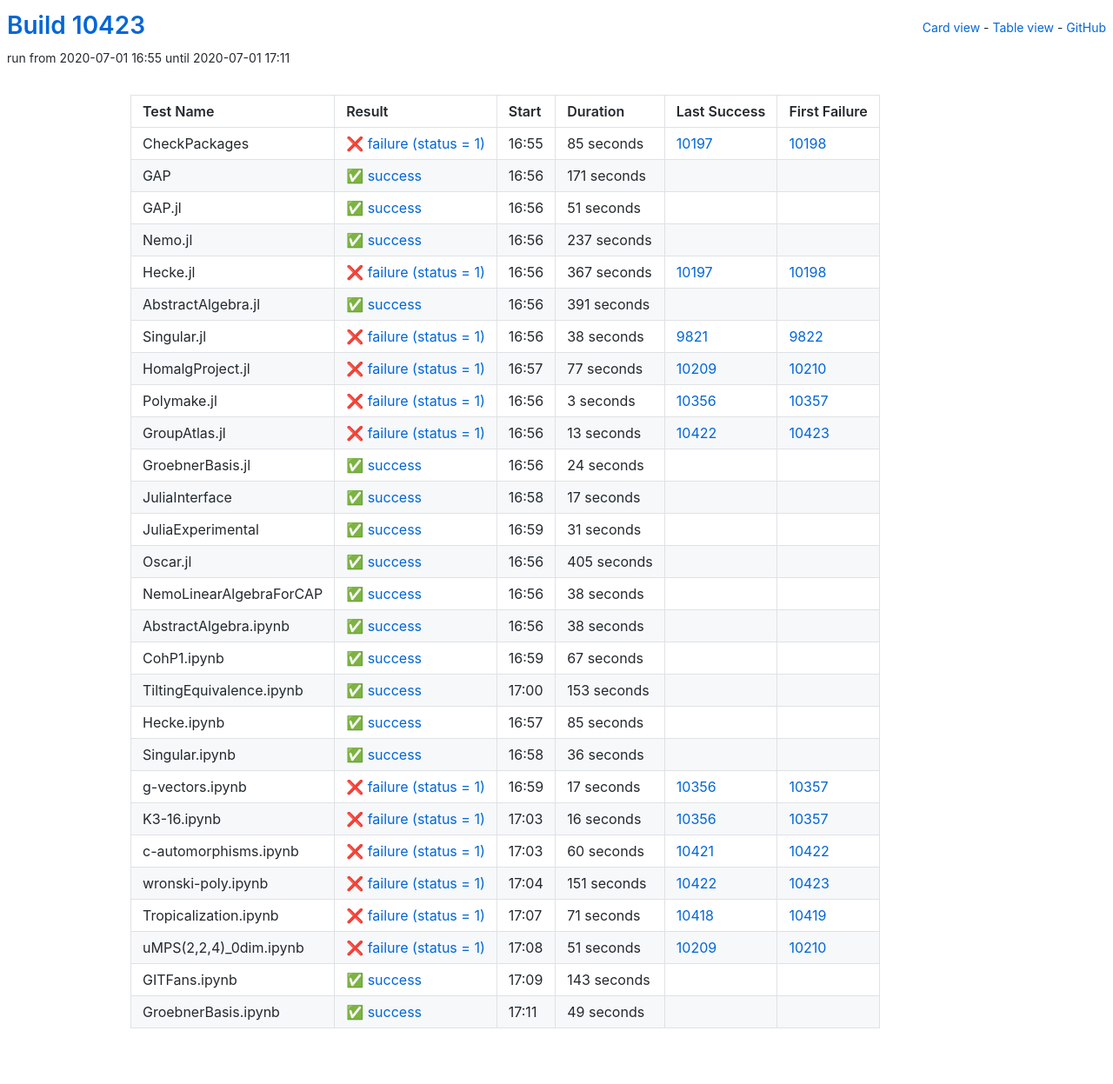
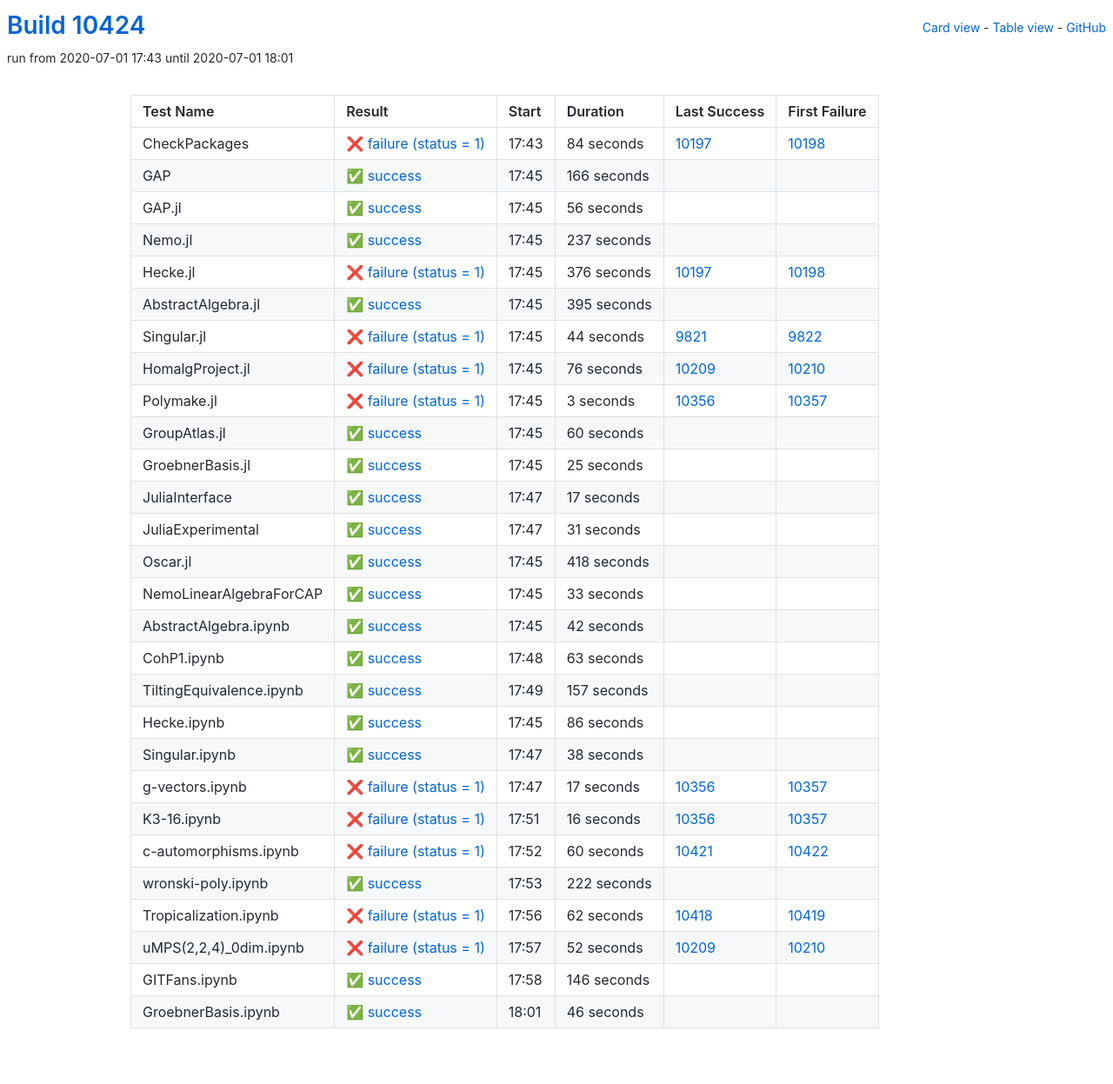
Before and after one commit to oscar-system/oscar-ci-status, a Jekyll site: the page built from table.html, in a window 1280 px wide. Shown: the whole page at 87% size. Built offline with Jekyll 4.4.1, drawn with Linux system fonts in a browser that asks for light colours.

Commit message:
Build #10424

```diff
--- a/_data/ci.yml
+++ b/_data/ci.yml
@@ -1,6 +1,6 @@
 ---
-build: 10423
-build_url: https://oscarci.mathematik.uni-kl.de/job/oscar/10423/
+build: 10424
+build_url: https://oscarci.mathematik.uni-kl.de/job/oscar/10424/
 job: oscar
 organization: oscar-system
 repo: oscar-ci-status
@@ -8,44 +8,44 @@ repourl: https://github.com/oscar-system/oscar-ci-status
 tests:
 - name: CheckPackages
   id: checkpackages
-  log: https://oscarci.mathematik.uni-kl.de/job/oscar/10423/artifact/logs/build-10423/CheckPackages.log
-  start: 2020-07-01 16:55
+  log: https://oscarci.mathematik.uni-kl.de/job/oscar/10424/artifact/logs/build-10424/CheckPackages.log
+  start: 2020-07-01 17:43
   success: false
   exitcode: 1
   status: failure
-  duration: 85
+  duration: 84
   last_success: 10197
   last_success_url: https://oscarci.mathematik.uni-kl.de/job/oscar/10197/
   first_failure: 10198
   first_failure_url: https://oscarci.mathematik.uni-kl.de/job/oscar/10198/
 - name: GAP
   id: gap
-  log: https://oscarci.mathematik.uni-kl.de/job/oscar/10423/artifact/logs/build-10423/GAP.log
-  start: 2020-07-01 16:56
+  log: https://oscarci.mathematik.uni-kl.de/job/oscar/10424/artifact/logs/build-10424/GAP.log
+  start: 2020-07-01 17:45
   success: true
   exitcode: 0
   status: success
-  duration: 171
+  duration: 166
   last_success: false
   last_success_url:
   first_failure: false
   first_failure_url:
 - name: GAP.jl
   id: gap-jl
-  log: https://oscarci.mathematik.uni-kl.de/job/oscar/10423/artifact/logs/build-10423/GAP.jl.log
-  start: 2020-07-01 16:56
+  log: https://oscarci.mathematik.uni-kl.de/job/oscar/10424/artifact/logs/build-10424/GAP.jl.log
+  start: 2020-07-01 17:45
   success: true
   exitcode: 0
   status: success
-  duration: 51
+  duration: 56
   last_success: false
   last_success_url:
   first_failure: false
   first_failure_url:
 - name: Nemo.jl
   id: nemo-jl
-  log: https://oscarci.mathematik.uni-kl.de/job/oscar/10423/artifact/logs/build-10423/Nemo.jl.log
-  start: 2020-07-01 16:56
+  log: https://oscarci.mathematik.uni-kl.de/job/oscar/10424/artifact/logs/build-10424/Nemo.jl.log
+  start: 2020-07-01 17:45
   success: true
   exitcode: 0
   status: success
@@ -56,56 +56,56 @@ tests:
   first_failure_url:
 - name: Hecke.jl
   id: hecke-jl
-  log: https://oscarci.mathematik.uni-kl.de/job/oscar/10423/artifact/logs/build-10423/Hecke.jl.log
-  start: 2020-07-01 16:56
+  log: https://oscarci.mathematik.uni-kl.de/job/oscar/10424/artifact/logs/build-10424/Hecke.jl.log
+  start: 2020-07-01 17:45
   success: false
   exitcode: 1
   status: failure
-  duration: 367
+  duration: 376
   last_success: 10197
   last_success_url: https://oscarci.mathematik.uni-kl.de/job/oscar/10197/
   first_failure: 10198
   first_failure_url: https://oscarci.mathematik.uni-kl.de/job/oscar/10198/
 - name: AbstractAlgebra.jl
   id: abstractalgebra-jl
-  log: https://oscarci.mathematik.uni-kl.de/job/oscar/10423/artifact/logs/build-10423/AbstractAlgebra.jl.log
-  start: 2020-07-01 16:56
+  log: https://oscarci.mathematik.uni-kl.de/job/oscar/10424/artifact/logs/build-10424/AbstractAlgebra.jl.log
+  start: 2020-07-01 17:45
   success: true
   exitcode: 0
   status: success
-  duration: 391
+  duration: 395
   last_success: false
   last_success_url:
   first_failure: false
   first_failure_url:
 - name: Singular.jl
   id: singular-jl
-  log: https://oscarci.mathematik.uni-kl.de/job/oscar/10423/artifact/logs/build-10423/Singular.jl.log
-  start: 2020-07-01 16:56
+  log: https://oscarci.mathematik.uni-kl.de/job/oscar/10424/artifact/logs/build-10424/Singular.jl.log
+  start: 2020-07-01 17:45
   success: false
   exitcode: 1
   status: failure
-  duration: 38
+  duration: 44
   last_success: 9821
   last_success_url: https://oscarci.mathematik.uni-kl.de/job/oscar/9821/
   first_failure: 9822
   first_failure_url: https://oscarci.mathematik.uni-kl.de/job/oscar/9822/
 - name: HomalgProject.jl
   id: homalgproject-jl
-  log: https://oscarci.mathematik.uni-kl.de/job/oscar/10423/artifact/logs/build-10423/HomalgProject.jl.log
-  start: 2020-07-01 16:57
+  log: https://oscarci.mathematik.uni-kl.de/job/oscar/10424/artifact/logs/build-10424/HomalgProject.jl.log
+  start: 2020-07-01 17:45
   success: false
   exitcode: 1
   status: failure
-  duration: 77
+  duration: 76
   last_success: 10209
   last_success_url: https://oscarci.mathematik.uni-kl.de/job/oscar/10209/
   first_failure: 10210
   first_failure_url: https://oscarci.mathematik.uni-kl.de/job/oscar/10210/
 - name: Polymake.jl
   id: polymake-jl
-  log: https://oscarci.mathematik.uni-kl.de/job/oscar/10423/artifact/logs/build-10423/Polymake.jl.log
-  start: 2020-07-01 16:56
+  log: https://oscarci.mathematik.uni-kl.de/job/oscar/10424/artifact/logs/build-10424/Polymake.jl.log
+  start: 2020-07-01 17:45
   success: false
   exitcode: 1
   status: failure
@@ -116,32 +116,32 @@ tests:
   first_failure_url: https://oscarci.mathematik.uni-kl.de/job/oscar/10357/
 - name: GroupAtlas.jl
   id: groupatlas-jl
-  log: https://oscarci.mathematik.uni-kl.de/job/oscar/10423/artifact/logs/build-10423/GroupAtlas.jl.log
-  start: 2020-07-01 16:56
-  success: false
-  exitcode: 1
-  status: failure
-  duration: 13
-  last_success: 10422
-  last_success_url: https://oscarci.mathematik.uni-kl.de/job/oscar/10422/
-  first_failure: 10423
-  first_failure_url: https://oscarci.mathematik.uni-kl.de/job/oscar/10423/
-- name: GroebnerBasis.jl
-  id: groebnerbasis-jl
-  log: https://oscarci.mathematik.uni-kl.de/job/oscar/10423/artifact/logs/build-10423/GroebnerBasis.jl.log
-  start: 2020-07-01 16:56
+  log: https://oscarci.mathematik.uni-kl.de/job/oscar/10424/artifact/logs/build-10424/GroupAtlas.jl.log
+  start: 2020-07-01 17:45
   success: true
   exitcode: 0
   status: success
-  duration: 24
+  duration: 60
+  last_success: false
+  last_success_url:
+  first_failure: false
+  first_failure_url:
+- name: GroebnerBasis.jl
+  id: groebnerbasis-jl
+  log: https://oscarci.mathematik.uni-kl.de/job/oscar/10424/artifact/logs/build-10424/GroebnerBasis.jl.log
+  start: 2020-07-01 17:45
+  success: true
+  exitcode: 0
+  status: success
+  duration: 25
   last_success: false
   last_success_url:
   first_failure: false
   first_failure_url:
 - name: JuliaInterface
   id: juliainterface
-  log: https://oscarci.mathematik.uni-kl.de/job/oscar/10423/artifact/logs/build-10423/JuliaInterface.log
-  start: 2020-07-01 16:58
+  log: https://oscarci.mathematik.uni-kl.de/job/oscar/10424/artifact/logs/build-10424/JuliaInterface.log
+  start: 2020-07-01 17:47
   success: true
   exitcode: 0
   status: success
@@ -152,8 +152,8 @@ tests:
   first_failure_url:
 - name: JuliaExperimental
   id: juliaexperimental
-  log: https://oscarci.mathematik.uni-kl.de/job/oscar/10423/artifact/logs/build-10423/JuliaExperimental.log
-  start: 2020-07-01 16:59
+  log: https://oscarci.mathematik.uni-kl.de/job/oscar/10424/artifact/logs/build-10424/JuliaExperimental.log
+  start: 2020-07-01 17:47
   success: true
   exitcode: 0
   status: success
@@ -164,20 +164,80 @@ tests:
   first_failure_url:
 - name: Oscar.jl
   id: oscar-jl
-  log: https://oscarci.mathematik.uni-kl.de/job/oscar/10423/artifact/logs/build-10423/Oscar.jl.log
-  start: 2020-07-01 16:56
+  log: https://oscarci.mathematik.uni-kl.de/job/oscar/10424/artifact/logs/build-10424/Oscar.jl.log
+  start: 2020-07-01 17:45
   success: true
   exitcode: 0
   status: success
-  duration: 405
+  duration: 418
   last_success: false
   last_success_url:
   first_failure: false
   first_failure_url:
 - name: NemoLinearAlgebraForCAP
   id: nemolinearalgebraforcap
-  log: https://oscarci.mathematik.uni-kl.de/job/oscar/10423/artifact/logs/build-10423/NemoLinearAlgebraForCAP.log
-  start: 2020-07-01 16:56
+  log: https://oscarci.mathematik.uni-kl.de/job/oscar/10424/artifact/logs/build-10424/NemoLinearAlgebraForCAP.log
+  start: 2020-07-01 17:45
+  success: true
+  exitcode: 0
+  status: success
+  duration: 33
+  last_success: false
+  last_success_url:
+  first_failure: false
+  first_failure_url:
+- name: AbstractAlgebra.ipynb
+  id: abstractalgebra-ipynb
+  log: https://oscarci.mathematik.uni-kl.de/job/oscar/10424/artifact/logs/build-10424/AbstractAlgebra.ipynb.log
+  start: 2020-07-01 17:45
+  success: true
+  exitcode: 0
+  status: success
+  duration: 42
+  last_success: false
+  last_success_url:
+  first_failure: false
+  first_failure_url:
+- name: CohP1.ipynb
+  id: cohp1-ipynb
+  log: https://oscarci.mathematik.uni-kl.de/job/oscar/10424/artifact/logs/build-10424/CohP1.ipynb.log
+  start: 2020-07-01 17:48
+  success: true
+  exitcode: 0
+  status: success
+  duration: 63
+  last_success: false
+  last_success_url:
+  first_failure: false
+  first_failure_url:
+- name: TiltingEquivalence.ipynb
+  id: tiltingequivalence-ipynb
+  log: https://oscarci.mathematik.uni-kl.de/job/oscar/10424/artifact/logs/build-10424/TiltingEquivalence.ipynb.log
+  start: 2020-07-01 17:49
+  success: true
+  exitcode: 0
+  status: success
+  duration: 157
+  last_success: false
+  last_success_url:
+  first_failure: false
+  first_failure_url:
+- name: Hecke.ipynb
+  id: hecke-ipynb
+  log: https://oscarci.mathematik.uni-kl.de/job/oscar/10424/artifact/logs/build-10424/Hecke.ipynb.log
+  start: 2020-07-01 17:45
+  success: true
+  exitcode: 0
+  status: success
+  duration: 86
+  last_success: false
+  last_success_url:
+  first_failure: false
+  first_failure_url:
+- name: Singular.ipynb
+  id: singular-ipynb
+  log: https://oscarci.mathematik.uni-kl.de/job/oscar/10424/artifact/logs/build-10424/Singular.ipynb.log
+  start: 2020-07-01 17:47
   success: true
   exitcode: 0
   status: success
@@ -186,70 +246,10 @@ tests:
   last_success_url:
   first_failure: false
   first_failure_url:
-- name: AbstractAlgebra.ipynb
-  id: abstractalgebra-ipynb
-  log: https://oscarci.mathematik.uni-kl.de/job/oscar/10423/artifact/logs/build-10423/AbstractAlgebra.ipynb.log
-  start: 2020-07-01 16:56
-  success: true
-  exitcode: 0
-  status: success
-  duration: 38
-  last_success: false
-  last_success_url:
-  first_failure: false
-  first_failure_url:
-- name: CohP1.ipynb
-  id: cohp1-ipynb
-  log: https://oscarci.mathematik.uni-kl.de/job/oscar/10423/artifact/logs/build-10423/CohP1.ipynb.log
-  start: 2020-07-01 16:59
-  success: true
-  exitcode: 0
-  status: success
-  duration: 67
-  last_success: false
-  last_success_url:
-  first_failure: false
-  first_failure_url:
-- name: TiltingEquivalence.ipynb
-  id: tiltingequivalence-ipynb
-  log: https://oscarci.mathematik.uni-kl.de/job/oscar/10423/artifact/logs/build-10423/TiltingEquivalence.ipynb.log
-  start: 2020-07-01 17:00
-  success: true
-  exitcode: 0
-  status: success
-  duration: 153
-  last_success: false
-  last_success_url:
-  first_failure: false
-  first_failure_url:
-- name: Hecke.ipynb
-  id: hecke-ipynb
-  log: https://oscarci.mathematik.uni-kl.de/job/oscar/10423/artifact/logs/build-10423/Hecke.ipynb.log
-  start: 2020-07-01 16:57
-  success: true
-  exitcode: 0
-  status: success
-  duration: 85
-  last_success: false
-  last_success_url:
-  first_failure: false
-  first_failure_url:
-- name: Singular.ipynb
-  id: singular-ipynb
-  log: https://oscarci.mathematik.uni-kl.de/job/oscar/10423/artifact/logs/build-10423/Singular.ipynb.log
-  start: 2020-07-01 16:58
-  success: true
-  exitcode: 0
-  status: success
-  duration: 36
-  last_success: false
-  last_success_url:
-  first_failure: false
-  first_failure_url:
 - name: g-vectors.ipynb
   id: g-vectors-ipynb
-  log: https://oscarci.mathematik.uni-kl.de/job/oscar/10423/artifact/logs/build-10423/g-vectors.ipynb.log
-  start: 2020-07-01 16:59
+  log: https://oscarci.mathematik.uni-kl.de/job/oscar/10424/artifact/logs/build-10424/g-vectors.ipynb.log
+  start: 2020-07-01 17:47
   success: false
   exitcode: 1
   status: failure
@@ -260,8 +260,8 @@ tests:
   first_failure_url: https://oscarci.mathematik.uni-kl.de/job/oscar/10357/
 - name: K3-16.ipynb
   id: k3-16-ipynb
-  log: https://oscarci.mathematik.uni-kl.de/job/oscar/10423/artifact/logs/build-10423/K3-16.ipynb.log
-  start: 2020-07-01 17:03
+  log: https://oscarci.mathematik.uni-kl.de/job/oscar/10424/artifact/logs/build-10424/K3-16.ipynb.log
+  start: 2020-07-01 17:51
   success: false
   exitcode: 1
   status: failure
@@ -272,8 +272,8 @@ tests:
   first_failure_url: https://oscarci.mathematik.uni-kl.de/job/oscar/10357/
 - name: c-automorphisms.ipynb
   id: c-automorphisms-ipynb
-  log: https://oscarci.mathematik.uni-kl.de/job/oscar/10423/artifact/logs/build-10423/c-automorphisms.ipynb.log
-  start: 2020-07-01 17:03
+  log: https://oscarci.mathematik.uni-kl.de/job/oscar/10424/artifact/logs/build-10424/c-automorphisms.ipynb.log
+  start: 2020-07-01 17:52
   success: false
   exitcode: 1
   status: failure
@@ -284,60 +284,60 @@ tests:
   first_failure_url: https://oscarci.mathematik.uni-kl.de/job/oscar/10422/
 - name: wronski-poly.ipynb
   id: wronski-poly-ipynb
-  log: https://oscarci.mathematik.uni-kl.de/job/oscar/10423/artifact/logs/build-10423/wronski-poly.ipynb.log
-  start: 2020-07-01 17:04
+  log: https://oscarci.mathematik.uni-kl.de/job/oscar/10424/artifact/logs/build-10424/wronski-poly.ipynb.log
+  start: 2020-07-01 17:53
+  success: true
+  exitcode: 0
+  status: success
+  duration: 222
+  last_success: false
+  last_success_url:
+  first_failure: false
+  first_failure_url:
+- name: Tropicalization.ipynb
+  id: tropicalization-ipynb
+  log: https://oscarci.mathematik.uni-kl.de/job/oscar/10424/artifact/logs/build-10424/Tropicalization.ipynb.log
+  start: 2020-07-01 17:56
   success: false
   exitcode: 1
   status: failure
-  duration: 151
-  last_success: 10422
-  last_success_url: https://oscarci.mathematik.uni-kl.de/job/oscar/10422/
-  first_failure: 10423
-  first_failure_url: https://oscarci.mathematik.uni-kl.de/job/oscar/10423/
-- name: Tropicalization.ipynb
-  id: tropicalization-ipynb
-  log: https://oscarci.mathematik.uni-kl.de/job/oscar/10423/artifact/logs/build-10423/Tropicalization.ipynb.log
-  start: 2020-07-01 17:07
-  success: false
-  exitcode: 1
-  status: failure
-  duration: 71
+  duration: 62
   last_success: 10418
   last_success_url: https://oscarci.mathematik.uni-kl.de/job/oscar/10418/
   first_failure: 10419
   first_failure_url: https://oscarci.mathematik.uni-kl.de/job/oscar/10419/
 - name: uMPS(2,2,4)_0dim.ipynb
   id: umps-2-2-4-0dim-ipynb
-  log: https://oscarci.mathematik.uni-kl.de/job/oscar/10423/artifact/logs/build-10423/uMPS-2-2-4-_0dim.ipynb.log
-  start: 2020-07-01 17:08
+  log: https://oscarci.mathematik.uni-kl.de/job/oscar/10424/artifact/logs/build-10424/uMPS-2-2-4-_0dim.ipynb.log
+  start: 2020-07-01 17:57
   success: false
   exitcode: 1
   status: failure
-  duration: 51
+  duration: 52
   last_success: 10209
   last_success_url: https://oscarci.mathematik.uni-kl.de/job/oscar/10209/
   first_failure: 10210
   first_failure_url: https://oscarci.mathematik.uni-kl.de/job/oscar/10210/
 - name: GITFans.ipynb
   id: gitfans-ipynb
-  log: https://oscarci.mathematik.uni-kl.de/job/oscar/10423/artifact/logs/build-10423/GITFans.ipynb.log
-  start: 2020-07-01 17:09
+  log: https://oscarci.mathematik.uni-kl.de/job/oscar/10424/artifact/logs/build-10424/GITFans.ipynb.log
+  start: 2020-07-01 17:58
   success: true
   exitcode: 0
   status: success
-  duration: 143
+  duration: 146
   last_success: false
   last_success_url:
   first_failure: false
   first_failure_url:
 - name: GroebnerBasis.ipynb
   id: groebnerbasis-ipynb
-  log: https://oscarci.mathematik.uni-kl.de/job/oscar/10423/artifact/logs/build-10423/GroebnerBasis.ipynb.log
-  start: 2020-07-01 17:11
+  log: https://oscarci.mathematik.uni-kl.de/job/oscar/10424/artifact/logs/build-10424/GroebnerBasis.ipynb.log
+  start: 2020-07-01 18:01
   success: true
   exitcode: 0
   status: success
-  duration: 49
+  duration: 46
   last_success: false
   last_success_url:
   first_failure: false
```
Also changed, not shown: README.md.
